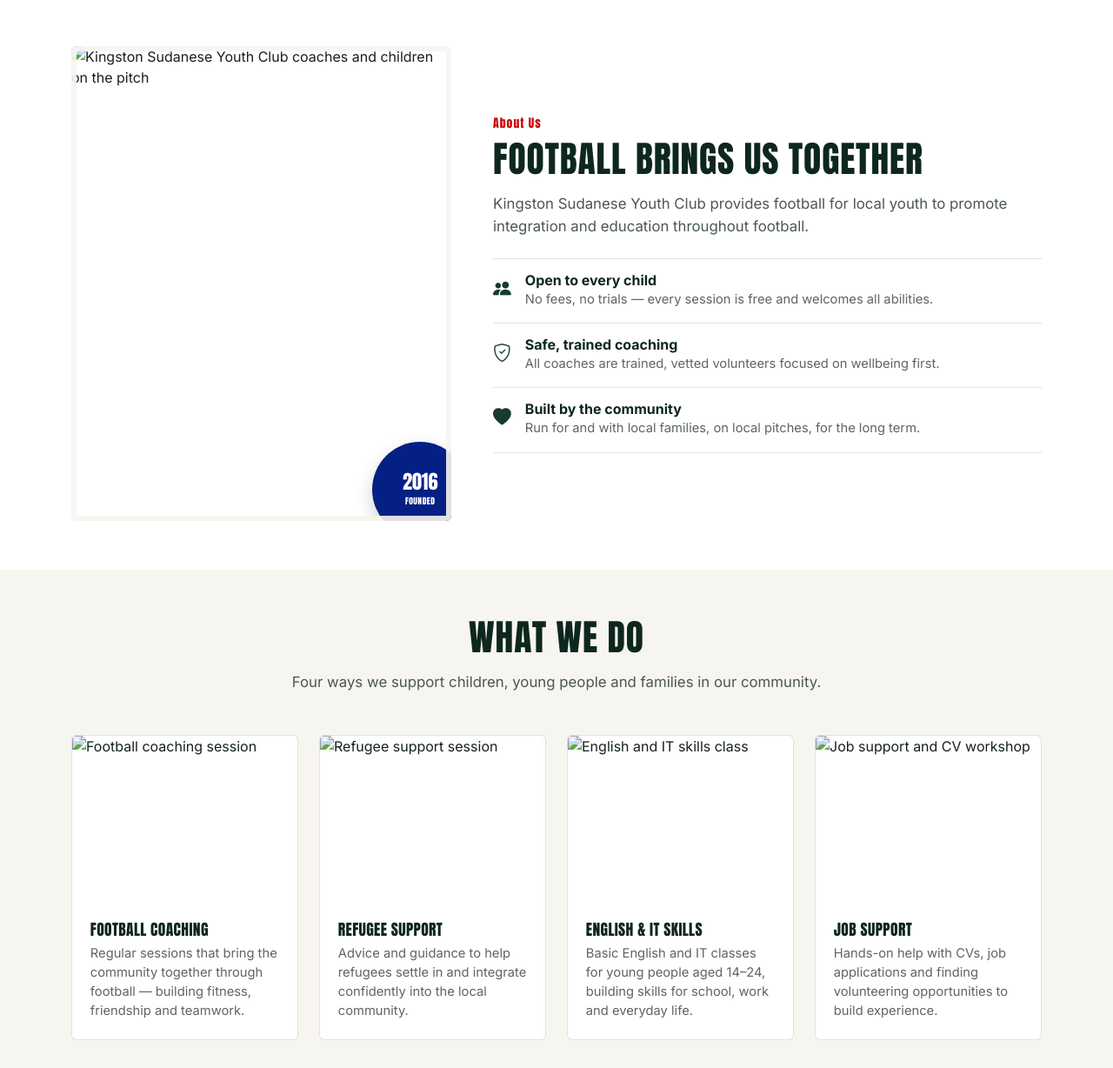
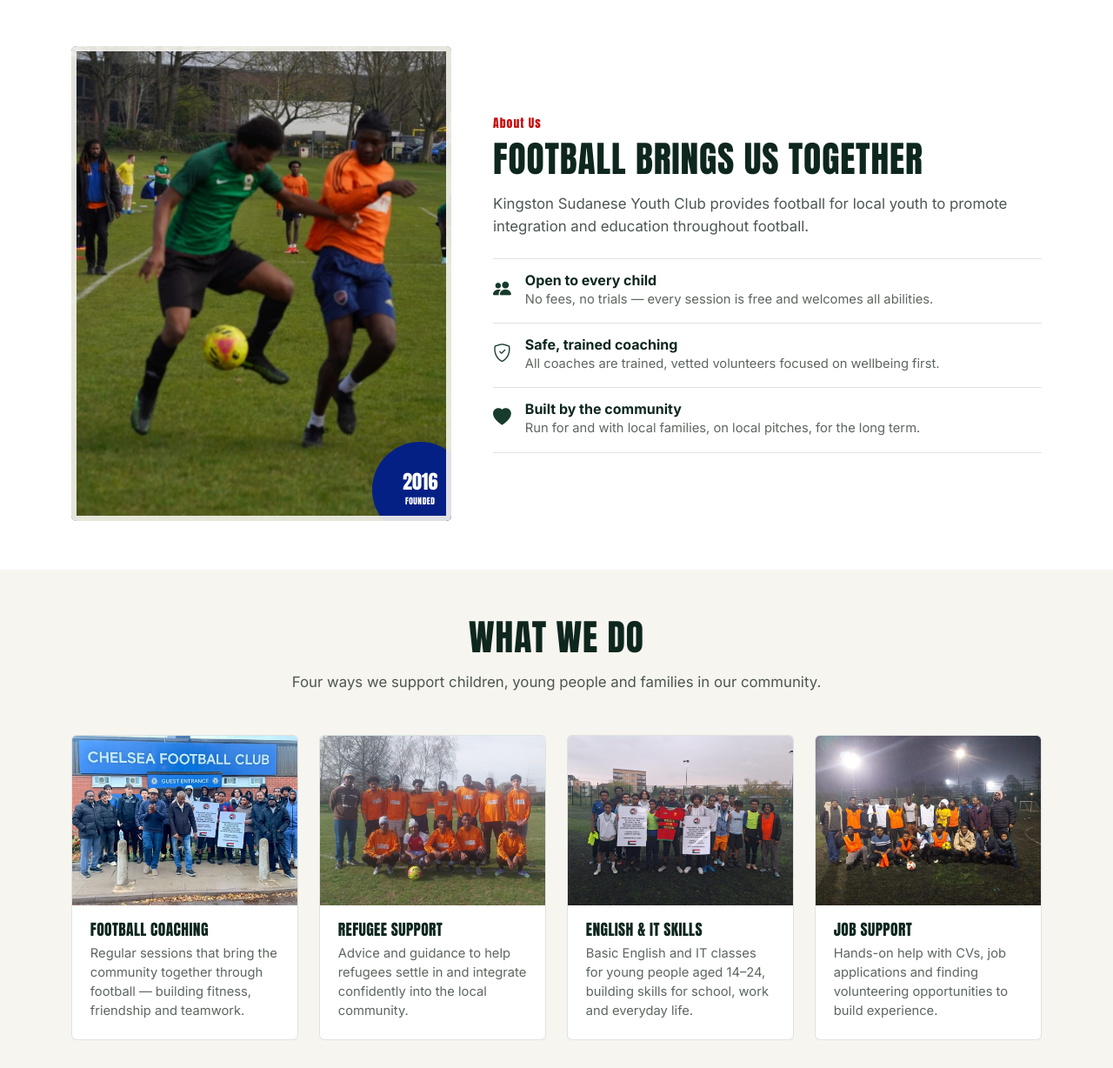
Before and after one commit to babikerashraf-design/Kora, a plain HTML site: page index.html in a window 1280 px wide. Shown: the part 772-2000 px from the top of the page at 87% size. Drawn offline with nearby package versions, Linux system fonts and the light colour scheme.

Commit message:
Add files via upload

```diff
--- a/index.html
+++ b/index.html
@@ -373,7 +373,7 @@
 <nav class="navbar navbar-expand-lg site-nav">
   <div class="container">
     <a class="navbar-brand" href="#top">
-      <img src="images/logo.svg" alt="Kingston Sudanese Youth Club logo" class="brand-logo">
+      <img src="logo.svg" alt="Kingston Sudanese Youth Club logo" class="brand-logo">
       Kingston Sudanese Youth Club
     </a>
     <button class="navbar-toggler" type="button" data-bs-toggle="collapse" data-bs-target="#navMenu" aria-controls="navMenu" aria-expanded="false" aria-label="Toggle navigation">
@@ -402,7 +402,7 @@
       </div>
     </div>
     <div class="hero-right">
-      <img src="images/hero-pitch.jpg" alt="Children playing football on a community pitch">
+      <img src="hero-pitch.jpg" alt="Children playing football on a community pitch">
     </div>
   </div>
   <div class="scoreboard w-100">
@@ -435,7 +435,7 @@
     <div class="row align-items-center g-5">
       <div class="col-lg-5">
         <div class="about-photo">
-          <img src="images/about-team.jpg" alt="Kingston Sudanese Youth Club coaches and children on the pitch">
+          <img src="about-team.jpg" alt="Kingston Sudanese Youth Club coaches and children on the pitch">
           <div class="badge-founded"><span class="yr">2016</span><span class="txt">Founded</span></div>
         </div>
       </div>
@@ -482,7 +482,7 @@
       <div class="col-sm-6 col-lg-3">
         <div class="prog-card">
           <div class="prog-photo">
-            <img src="images/program-weekend.jpg" alt="Football coaching session">
+            <img src="program-weekend.jpg" alt="Football coaching session">
           </div>
           <div class="prog-body">
             <h3>Football Coaching</h3>
@@ -493,7 +493,7 @@
       <div class="col-sm-6 col-lg-3">
         <div class="prog-card">
           <div class="prog-photo">
-            <img src="images/program-girls.jpg" alt="Refugee support session">
+            <img src="program-girls.jpg" alt="Refugee support session">
           </div>
           <div class="prog-body">
             <h3>Refugee Support</h3>
@@ -504,7 +504,7 @@
       <div class="col-sm-6 col-lg-3">
         <div class="prog-card">
           <div class="prog-photo">
-            <img src="images/program-camps.jpg" alt="English and IT skills class">
+            <img src="program-camps.jpg" alt="English and IT skills class">
           </div>
           <div class="prog-body">
             <h3>English &amp; IT Skills</h3>
@@ -515,7 +515,7 @@
       <div class="col-sm-6 col-lg-3">
         <div class="prog-card">
           <div class="prog-photo">
-            <img src="images/program-mentorship.jpg" alt="Job support and CV workshop">
+            <img src="program-mentorship.jpg" alt="Job support and CV workshop">
           </div>
           <div class="prog-body">
             <h3>Job Support</h3>
@@ -563,7 +563,7 @@
             <i class="bi bi-telephone-fill"></i>
             <div>
               <strong>Phone</strong>
-              <span><img src="images/phone.png" alt="Club mobile number" style="height:16px;width:auto;vertical-align:middle;"></span>
+              <span><img src="phone.png" alt="Club mobile number" style="height:16px;width:auto;vertical-align:middle;"></span>
             </div>
           </div>
           <div class="info-line">
```
